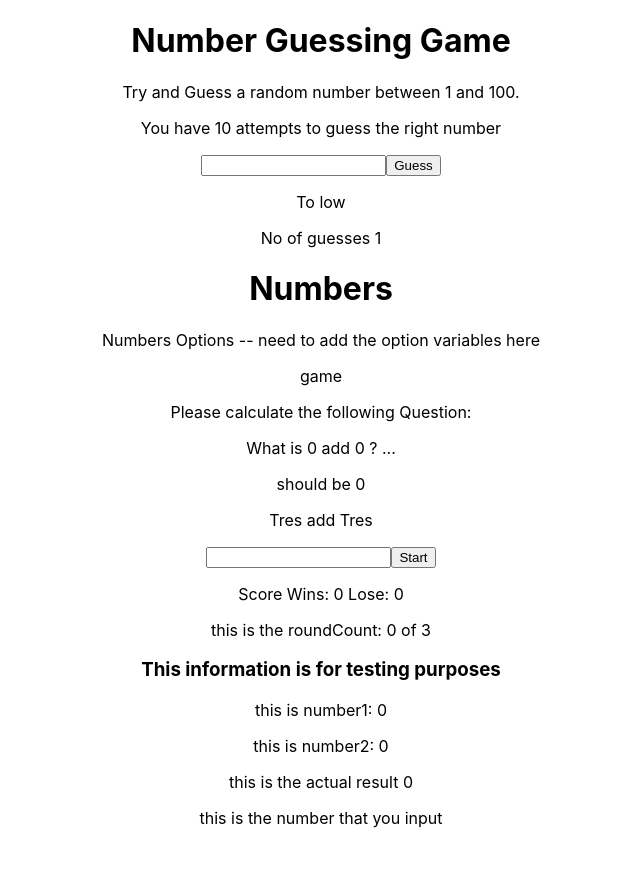
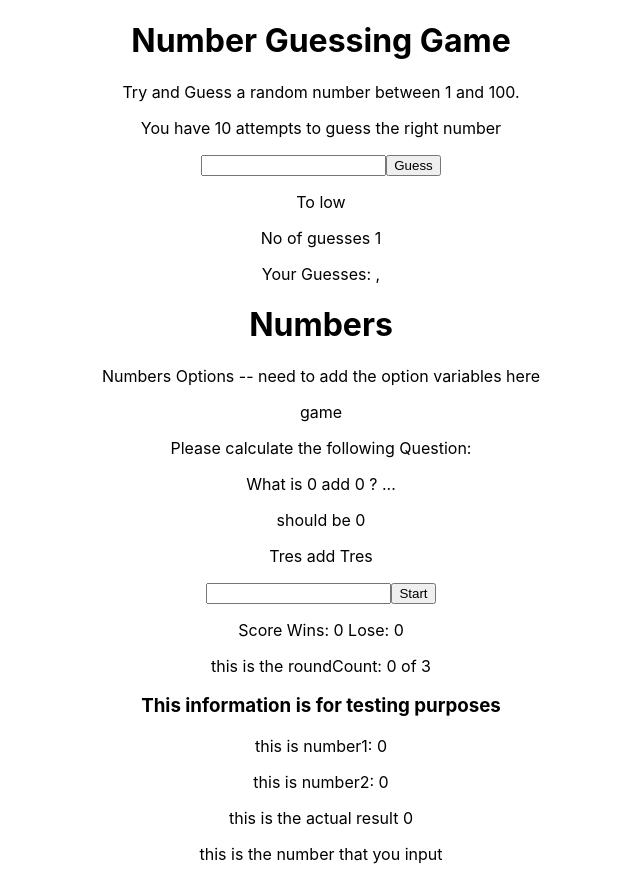
Before and after one commit to GregorRoss/ELGA, a React (Create React App) app in the folder client/: page /numbers in a window 1280 px wide. Both pictures are taken after a click on the button "Guess". Shown: the whole page, without its empty margins (319-959 px from the left). Before the commit the page ends 844 px from the top, so only its background shows below. Built offline with nearby package versions, Linux system fonts and the light colour scheme.

Commit message:
added all guesses to the number guess game

```diff
--- a/client/src/components/NumbersGuess.js
+++ b/client/src/components/NumbersGuess.js
@@ -7,12 +7,14 @@ const [guess, setGuess] = useState("");
 const [rnd, setRnd] = useState(getRandom(100));
 const [msg, setMsg] = useState("");
 const [count, setCount] = useState(0);
+const [userAllGuesses, setUserAllGuesses] = useState([]);
 
 // this allows the page to rerender once the button is clicked to show the message.
 // increases the guess count when the guess button is clicked.
 const checkGuess = () => {
     setMsg(getMessage(guess,rnd));
     setCount((count) => count + 1);
+    setUserAllGuesses([...userAllGuesses, guess]);
     setGuess("")
 };
 
@@ -57,6 +59,17 @@ function getMessage(guess, rnd) {
                 )}
                 <p>{msg}</p>
                 <div>No of guesses {count}</div>
+                <p>
+                    Your Guesses:
+                    {userAllGuesses.map((item, index) => {
+                        return (
+                            <span key={index}>
+                                {" "}
+                                {item}, {}
+                            </span>
+                        );
+                    })}
+                </p>
             </form>
 
         </div>
```
